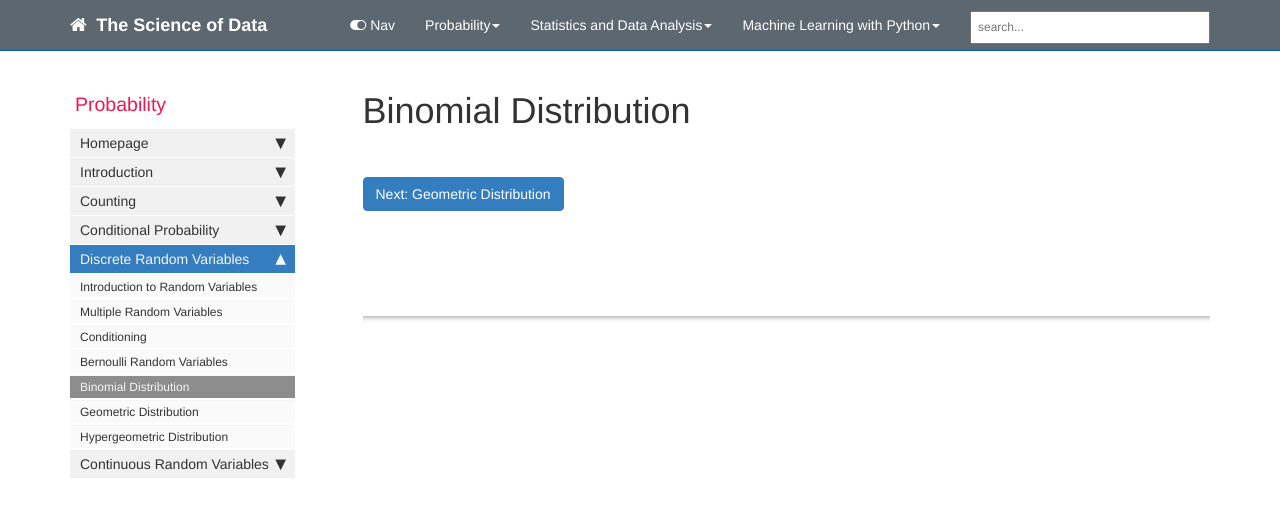
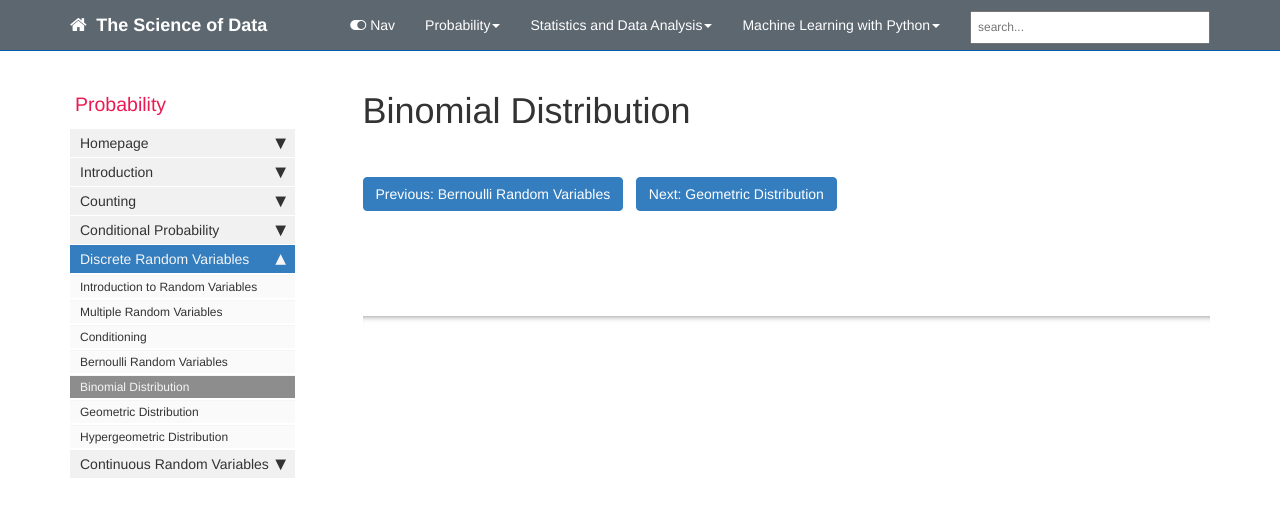
Before and after one commit to mynameisjanus/mynameisjanus.github.io, a Jekyll site: the page built from pages/probability/binomial_distribution.md, in a window 1280 px wide. Shown: the top 517 px of the page. Built offline with Jekyll 4.4.1, drawn with Linux system fonts in a browser that asks for light colours; comment, search, counter and statistics services are not loaded.

Commit message:
fixed previous button

```diff
--- a/_includes/custom/series_prob_next.html
+++ b/_includes/custom/series_prob_next.html
@@ -1,4 +1,16 @@
 <div class="seriesContext">
+    <a>
+        {% assign pages = site.pages | sort:"weight" | reverse %}
+        {% for pg in pages %}
+        {% if pg.series == "Probability series" %}
+        {% if pg.weight < page.weight %}
+        <a href="{{pg.url | remove: '/'}}"><button type="button" class="btn btn-primary">Previous: {{pg.title}}</button></a>
+        {% break %}
+        {% endif %}
+        {% endif %}
+        {% endfor %}
+    </a>
+    &nbsp;
     <a>
         {% assign pages = site.pages | sort:"weight"  %}
         {% for pg in pages %}
```
